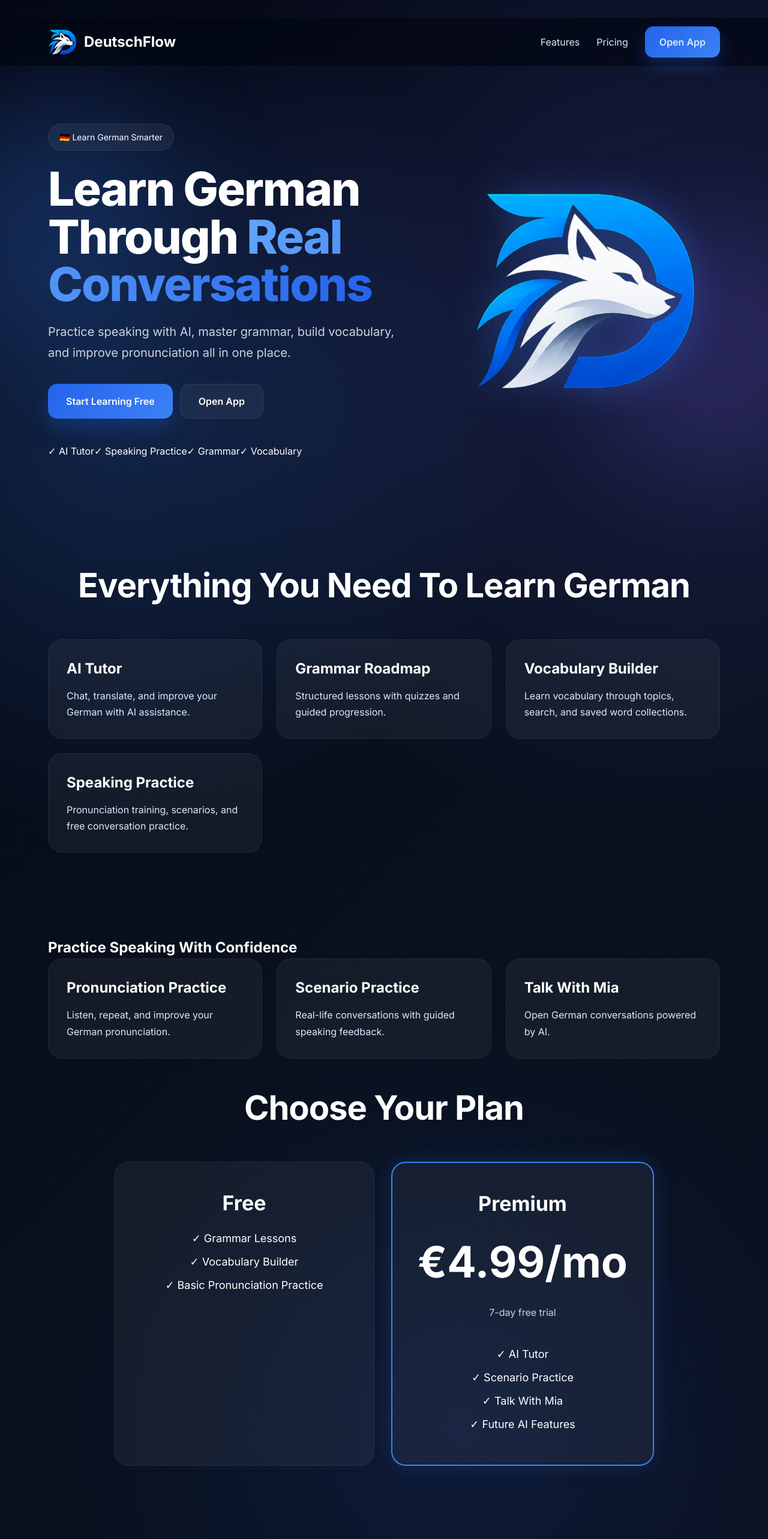
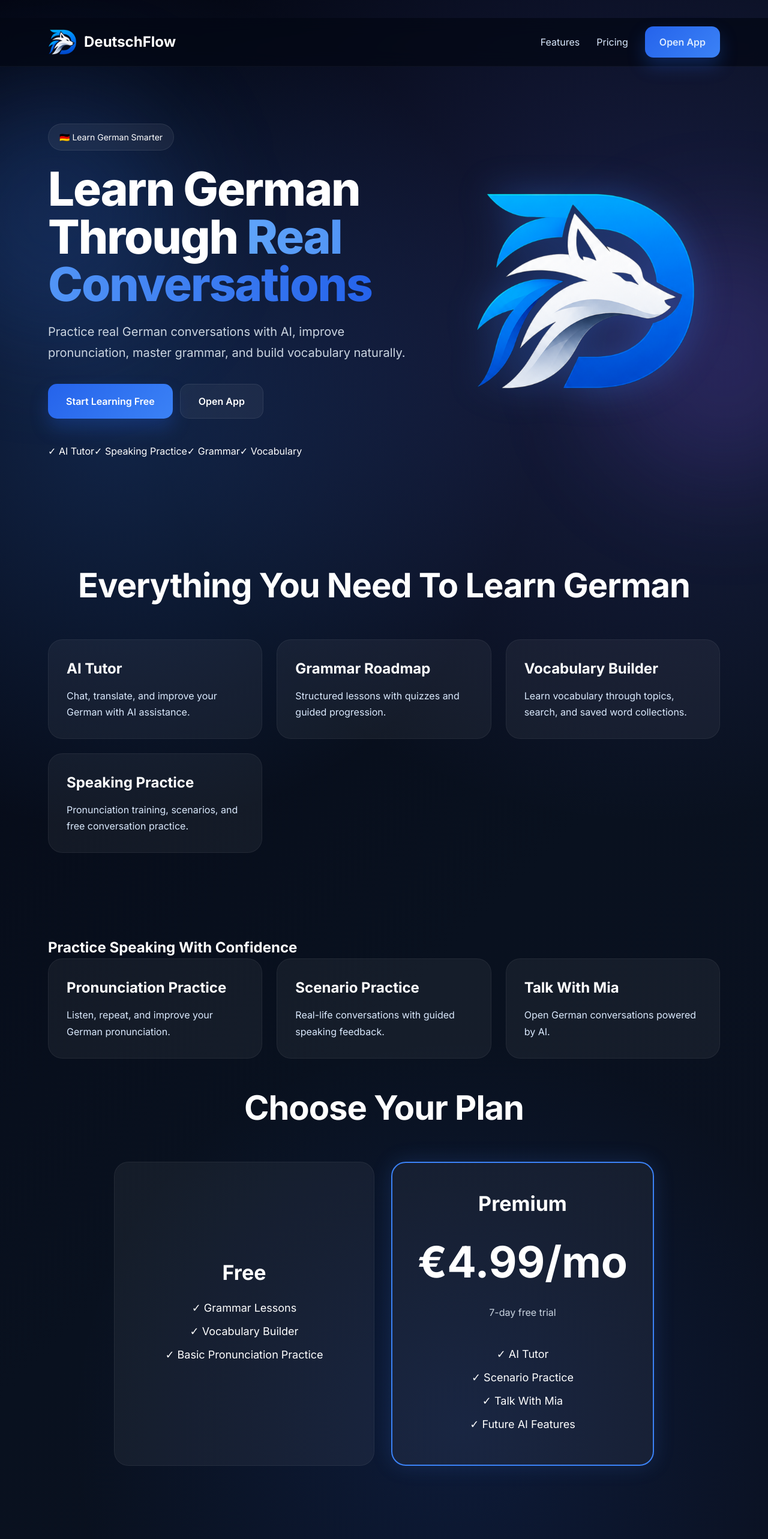
Before and after one commit to karthikg107/DeutschFlow, a React (Vite) app: page / in a window 1280 px wide. Shown: the top 2566 px of the page at 60% size. Built offline with nearby package versions, Linux system fonts and the light colour scheme.

Commit message:
Add dashboard sidebar layout

```diff
--- a/src/pages/Dashboard.jsx
+++ b/src/pages/Dashboard.jsx
@@ -7,6 +7,7 @@ import api from "../utils/api";
 import "../styles/dashboard.css";
 
 import { useAuth } from "../context/AuthContext";
+import AppLayout from "../components/layout/AppLayout";
 
 function Dashboard() {
 
@@ -46,9 +47,11 @@ function Dashboard() {
   if (loading) {
 
     return (
+      <AppLayout>
       <div className="elite-dashboard">
         Loading dashboard...
       </div>
+      </AppLayout>
     );
   }
 
@@ -77,6 +80,7 @@ function Dashboard() {
   user?.name?.split(" ")[0] || "Learner";
 
   return (
+    <AppLayout>
 
     <div className="elite-dashboard">
 
@@ -279,6 +283,7 @@ function Dashboard() {
       </section>
 
     </div>
+    </AppLayout>
   );
 }
 
--- a/src/pages/Landing.css
+++ b/src/pages/Landing.css
@@ -383,7 +383,9 @@ transition:transform .25s ease, background .25s ease, box-shadow .25s ease;
 .price-card:hover{
 transform:translateY(-8px);
 background:rgba(255,255,255,.07);
-box-shadow:0 18px 35px rgba(0,0,0,.18);
+box-shadow:
+0 18px 35px rgba(0,0,0,.18),
+0 0 25px rgba(59,130,246,.18);
 }
 
 .card h3{
@@ -414,10 +416,10 @@ margin:auto;
 .price-card{
 text-align:center;
 padding:42px;
-min-height:450px;
+min-height:500px;
 display:flex;
 flex-direction:column;
-justify-content:flex-start;
+justify-content:center;
 }
 
 .price-card h3{
@@ -447,6 +449,9 @@ font-weight:600;
 list-style:none;
 padding:0;
 margin-top:20px;
+display:flex;
+flex-direction:column;
+align-items:center;
 }
 
 .price-card li{
--- a/src/pages/Landing.jsx
+++ b/src/pages/Landing.jsx
@@ -58,9 +58,7 @@ function Landing() {
     </h1>
 
     <p>
-      Practice speaking with AI, master grammar,
-      build vocabulary, and improve pronunciation
-      all in one place.
+      Practice real German conversations with AI, improve pronunciation, master grammar, and build vocabulary naturally.
     </p>
 
     <div className="hero-buttons">
```
